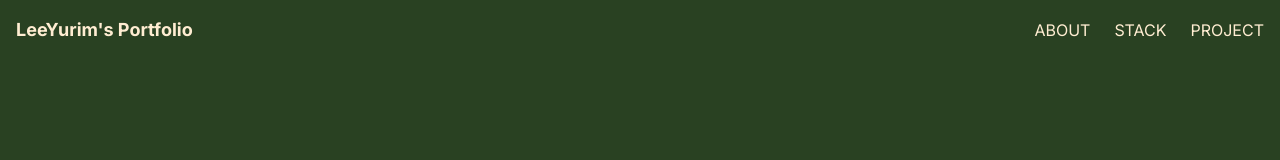
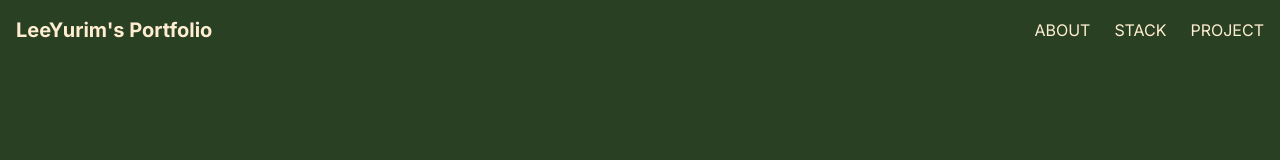
Before and after one commit to yurim1205/yurim_portfolio, a React (Vite) app in the folder yurim-portfolio/: page / in a window 1280 px wide. Shown: the top 160 px of the page. Built offline with nearby package versions, Linux system fonts and the light colour scheme; a web font is replaced by a local one.

Commit message:
feat: 로고 글자 크기 수정

```diff
--- a/yurim-portfolio/src/components/common/header.jsx
+++ b/yurim-portfolio/src/components/common/header.jsx
@@ -21,7 +21,7 @@ const Header = ({ activeSection }) => {
     <header className="bg-[#294122] text-[#FFEDD2] p-4 w-full fixed top-0 left-0 z-50 font-sans">
       <div className="flex justify-between items-center mx-auto">
         <div
-          className="text-lg font-bold cursor-pointer"
+          className="text-xl font-bold cursor-pointer"
           onClick={() => scrollToSection("top")}
         >LeeYurim's Portfolio</div>
         <nav>
```
